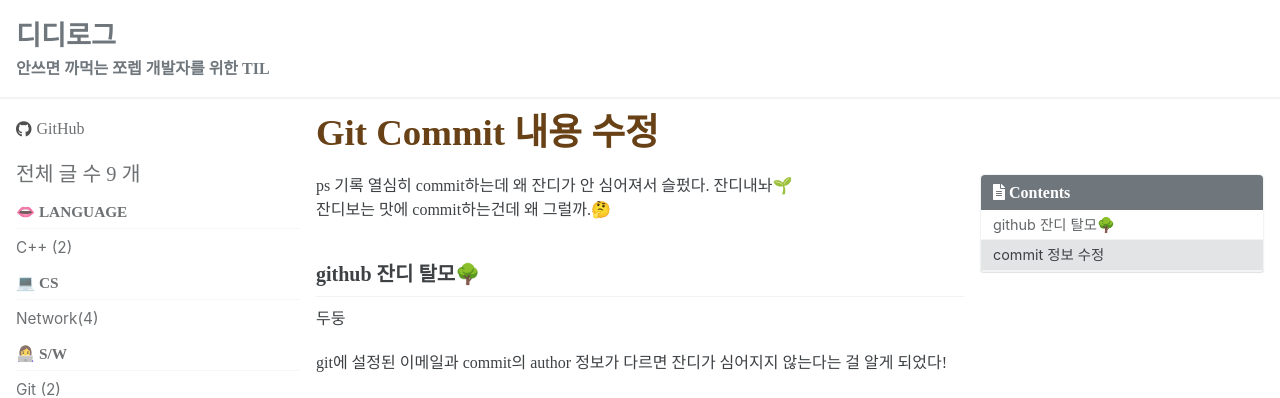
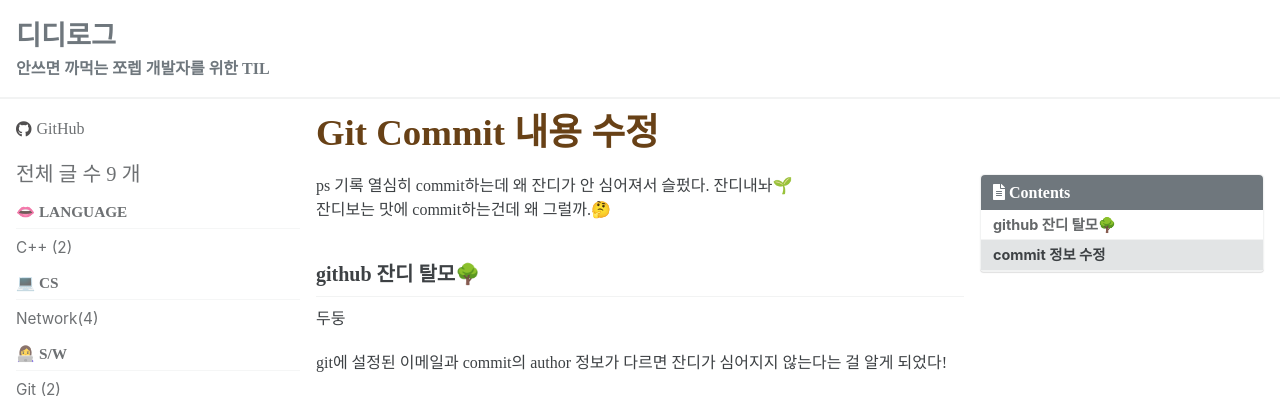
Before and after one commit to hyundidi/hyundidi.github.io, a Jekyll site: the page built from _posts/sw-git/2022-03-11-how-to-change-commit-description.md, in a window 1280 px wide. Shown: the top 398 px of the page. Built offline with Jekyll 4.4.1, drawn with Linux system fonts in a browser that asks for light colours; cached includes are drawn as plain includes; some web fonts are replaced.

Commit message:
change-toc-font-style

```diff
--- a/_sass/minimal-mistakes/_navigation.scss
+++ b/_sass/minimal-mistakes/_navigation.scss
@@ -543,29 +543,34 @@
     color: $muted-text-color;
     line-height: 1.5;
     border-bottom: 1px solid $border-color;
-
+    font-weight: bold;
     &:hover {
       color: $text-color;
     }
   }
 
   li ul > li a {
+    font-weight: normal;
     padding-left: 1.5rem;
   }
 
   li ul li ul > li a {
+    font-weight: normal;
     padding-left: 2.25rem;
   }
 
   li ul li ul li ul > li a {
+    font-weight: normal;
     padding-left: 3rem;
   }
 
   li ul li ul li ul li ul > li a {
+    font-weight: normal;
     padding-left: 3.75rem;
   }
 
   li ul li ul li ul li ul li ul > li a {
+    font-weight: normal;
     padding-left: 4.5rem
   }
 }
```
